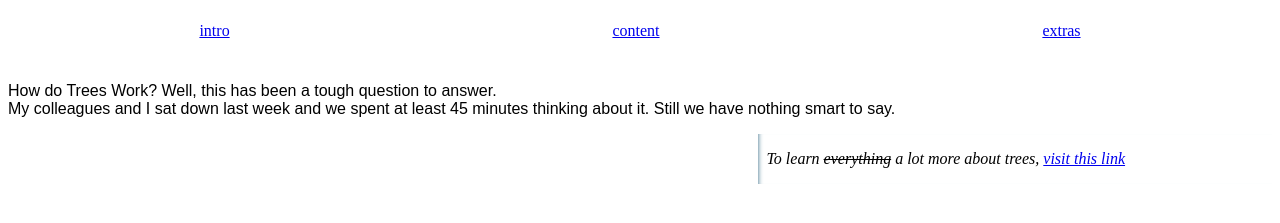
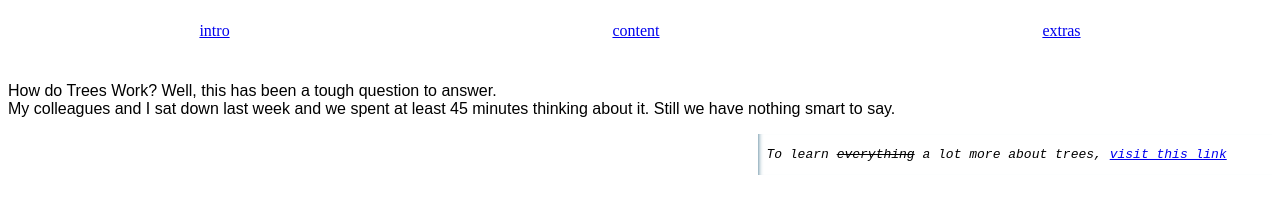
Before and after one commit to HYF-Class23/group2-all-about-trees, a website: page index.html in a window 1280 px wide. Shown: the part 29-252 px from the top of the page. Drawn offline with Linux system fonts and the light colour scheme.

Commit message:
extra link css update

```diff
--- a/styles/index.css
+++ b/styles/index.css
@@ -42,3 +42,7 @@ body {
   box-shadow: inset 5px 0 5px -5px #29627e;
   font-style: italic;
 }
+
+.aside-text {
+  font-family: monospace;
+}
```
